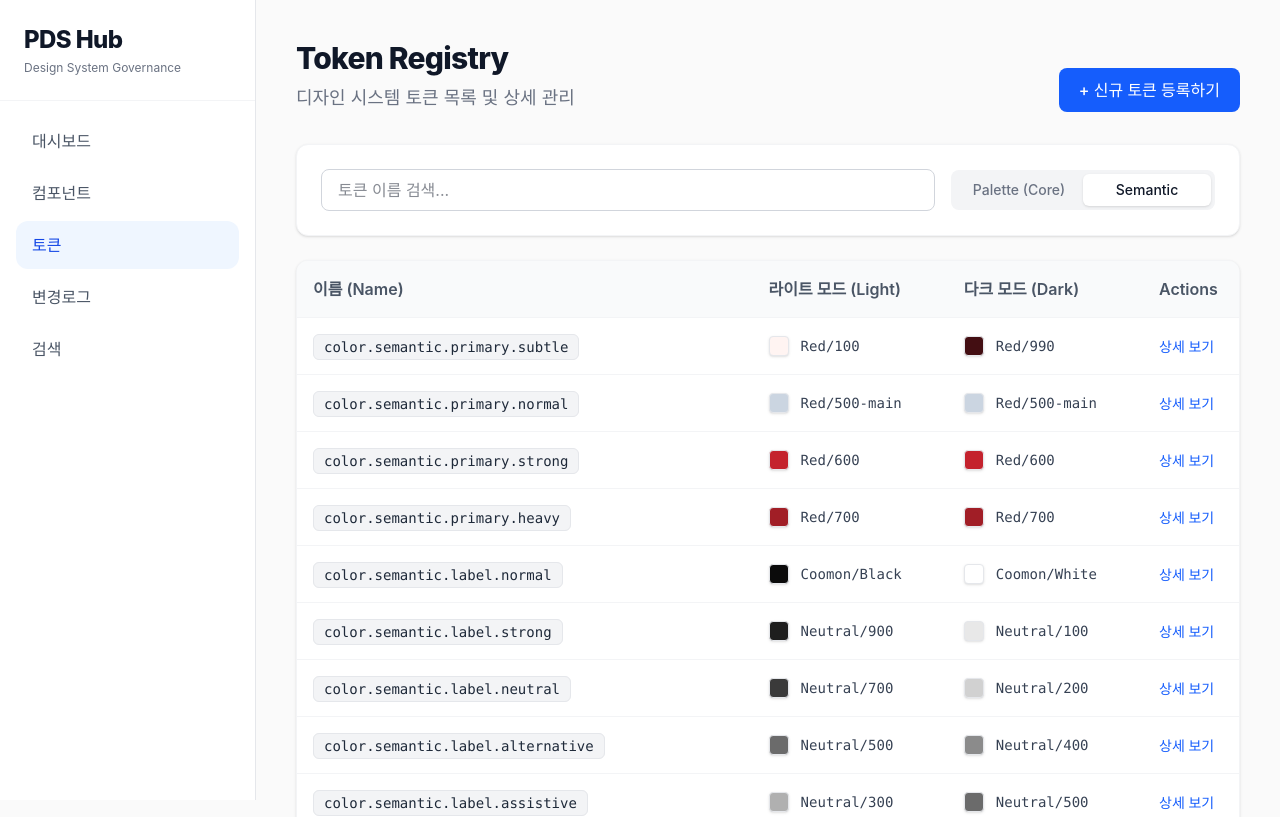
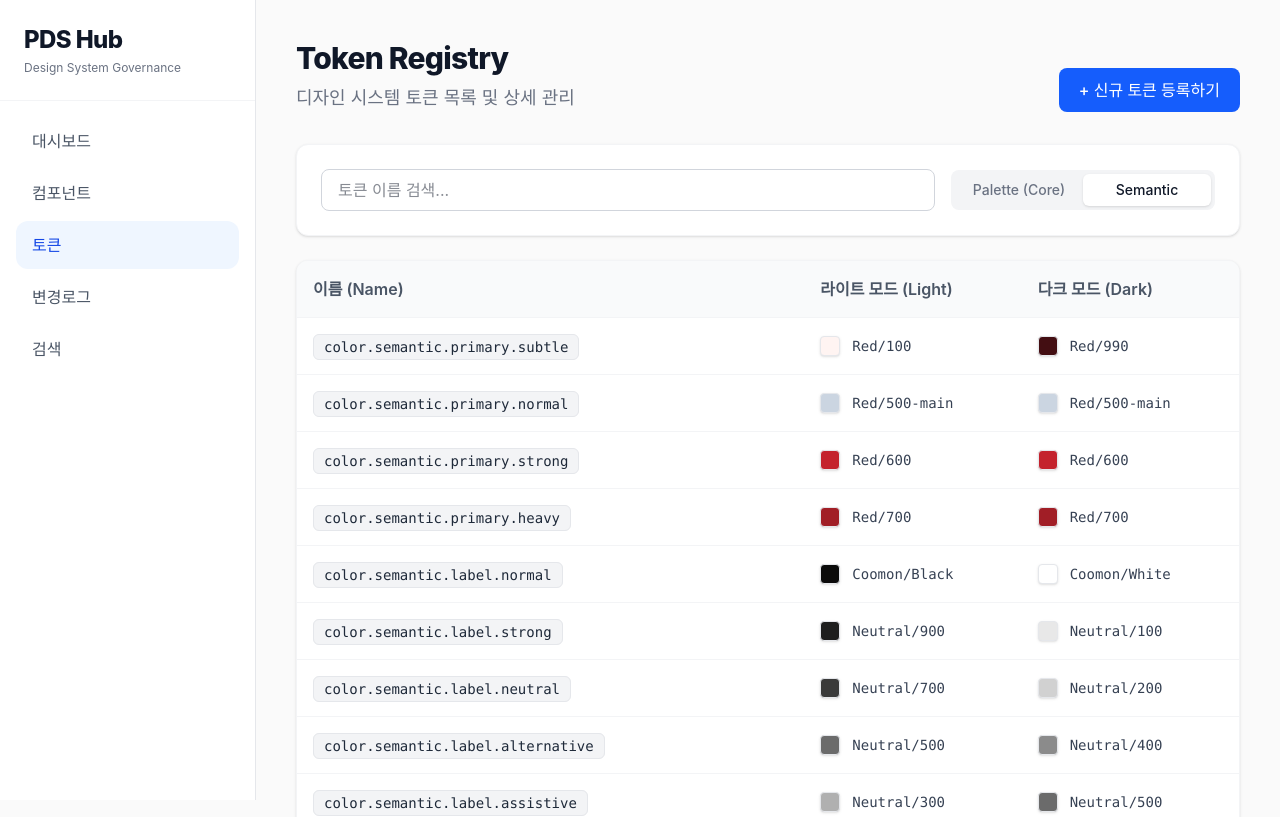
Before and after one commit to cynhwithcode/PDS-Hub, a React (Vite) app: page /tokens in a window 1280 px wide. Shown: the top 817 px of the page. Built offline with nearby package versions, Linux system fonts and the light colour scheme.

Commit message:
fix: 테이블에서 상세보기 액션 컬럼 제거

```diff
--- a/src/pages/TokenManager.tsx
+++ b/src/pages/TokenManager.tsx
@@ -103,13 +103,12 @@ export default function TokenManager() {
                     <th className="p-4 font-semibold text-gray-600">다크 모드 (Dark)</th>
                   </>
                 )}
-                <th className="p-4 font-semibold text-gray-600 w-24">Actions</th>
               </tr>
             </thead>
             <tbody className="divide-y divide-gray-100">
               {filteredTokens.length === 0 ? (
                 <tr>
-                  <td colSpan={activeTier === 'core' ? 3 : 4} className="p-8 text-center text-gray-500">
+                  <td colSpan={activeTier === 'core' ? 2 : 3} className="p-8 text-center text-gray-500">
                     검색 결과가 없습니다.
                   </td>
                 </tr>
@@ -154,10 +153,6 @@ export default function TokenManager() {
                         </td>
                       </>
                     )}
-
-                    <td className="p-4">
-                      <Link to={`/tokens/${token.id}`} className="text-blue-600 hover:text-blue-800 hover:underline text-sm font-medium">상세 보기</Link>
-                    </td>
                   </tr>
                 ))
               )}
```
